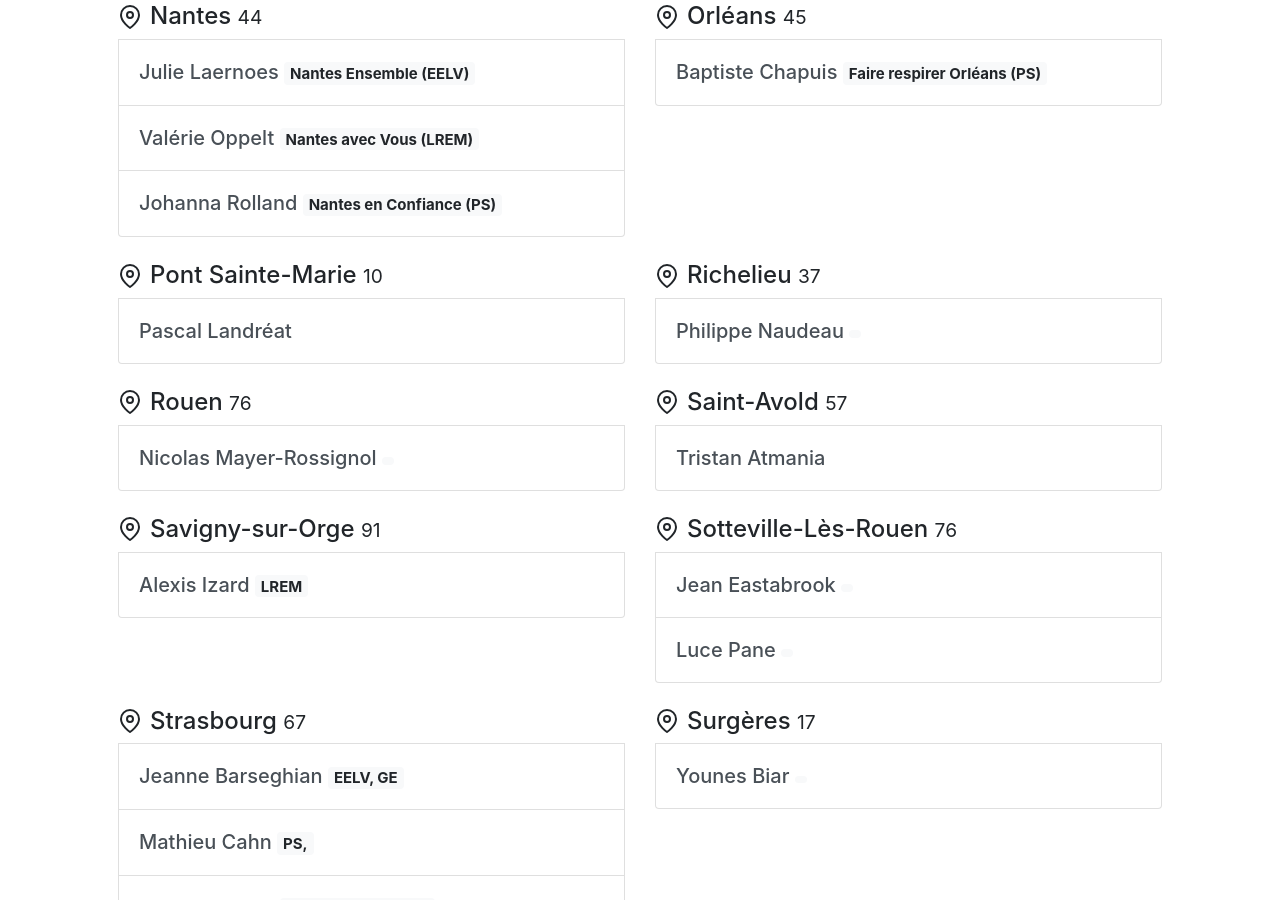
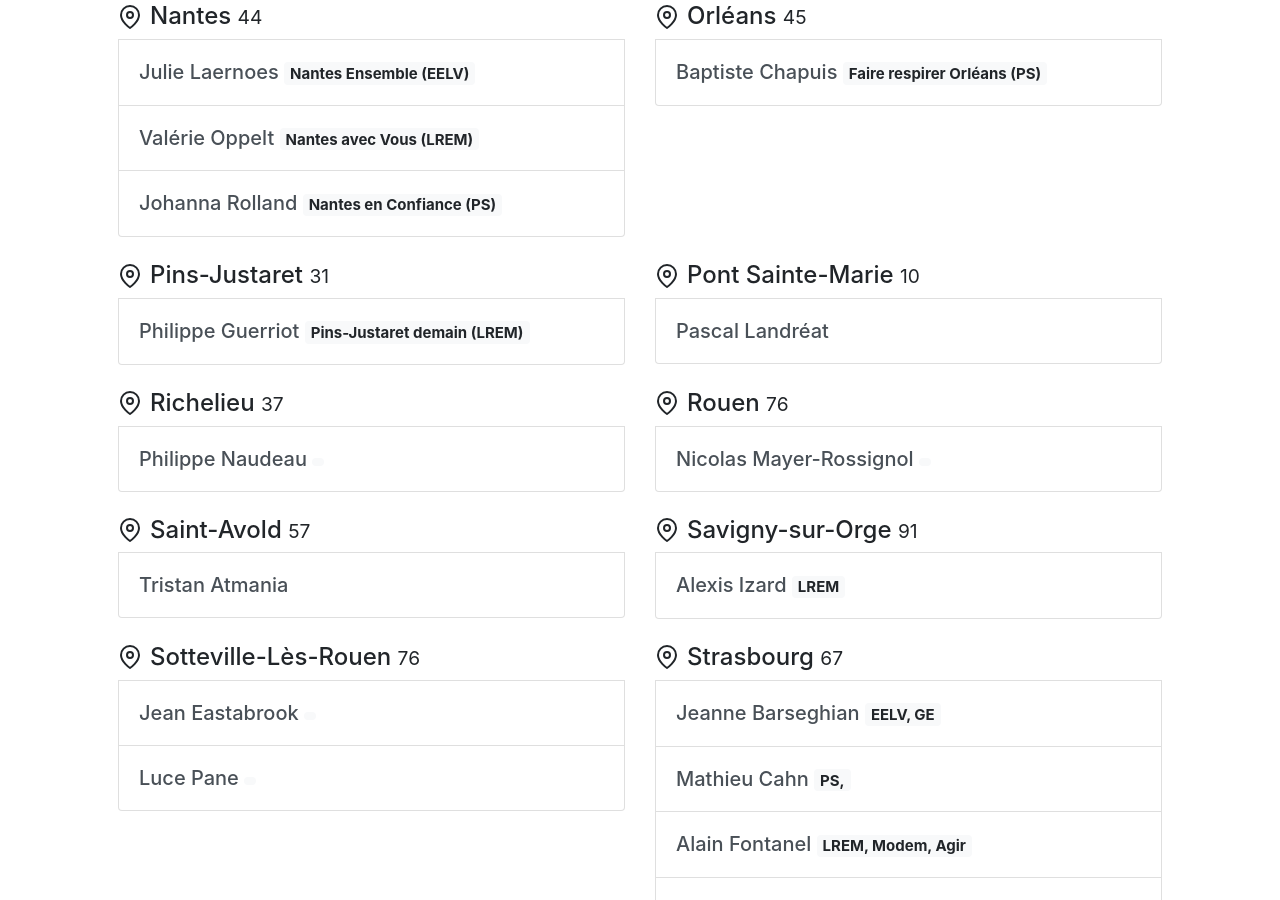
Before and after one commit to jeuneseuropeens/ville-europeenne, a Jekyll site: the page built from index.html, in a window 1280 px wide and 900 px high, scrolled down 3258 px. Built offline with Jekyll 4.4.1, drawn with Linux system fonts in a browser that asks for light colours; some web fonts are replaced; a script that is not in the unit is left out.

Commit message:
Update Configuration “signataires”

```diff
--- a/_data/signataires.yml
+++ b/_data/signataires.yml
@@ -143,3 +143,9 @@
     nom: Baly
     prenom: Stéphane
     ville: Lille
+  - departement: '31'
+    etiquette: LREM
+    liste: Pins-Justaret demain
+    nom: Guerriot
+    prenom: Philippe
+    ville: Pins-Justaret
```
